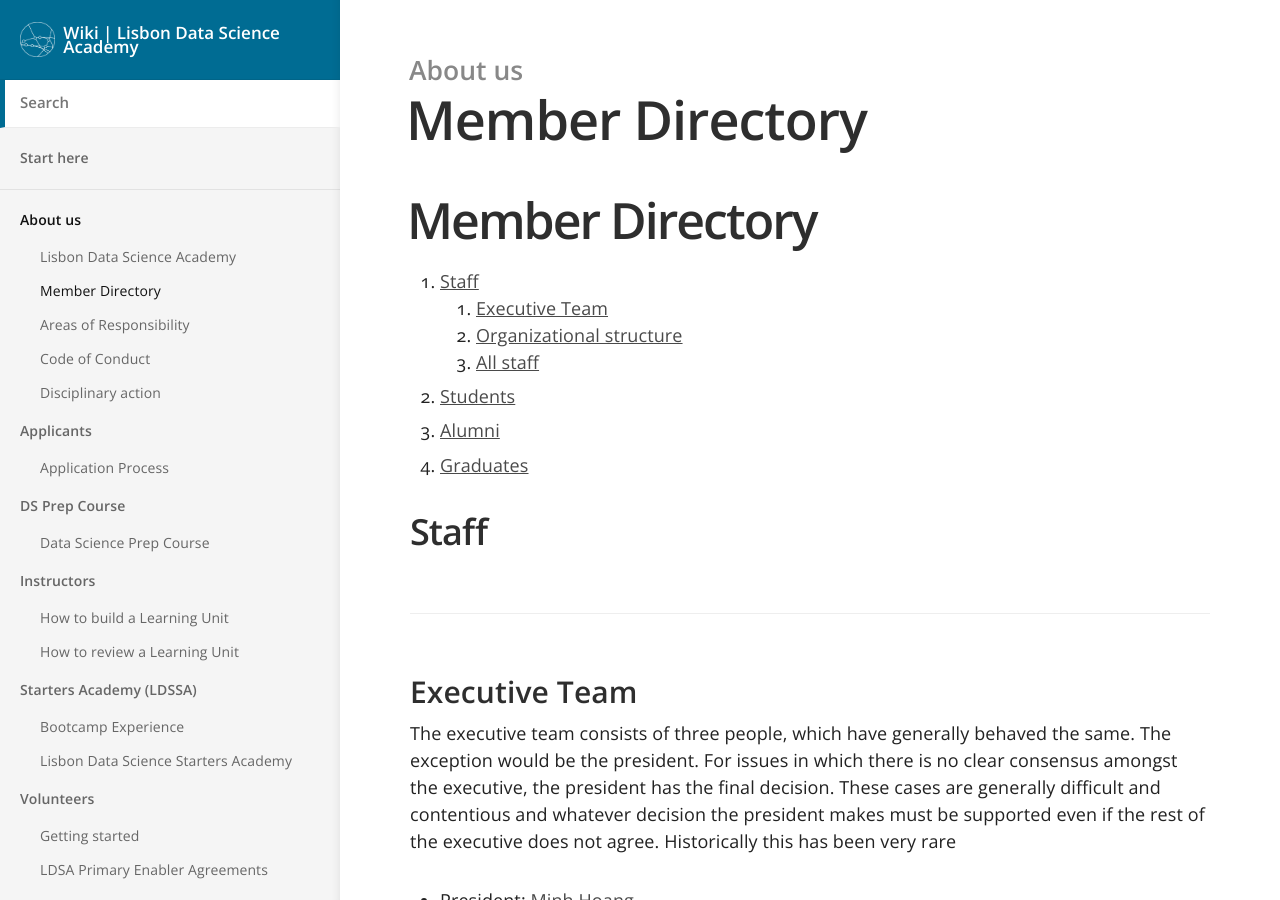
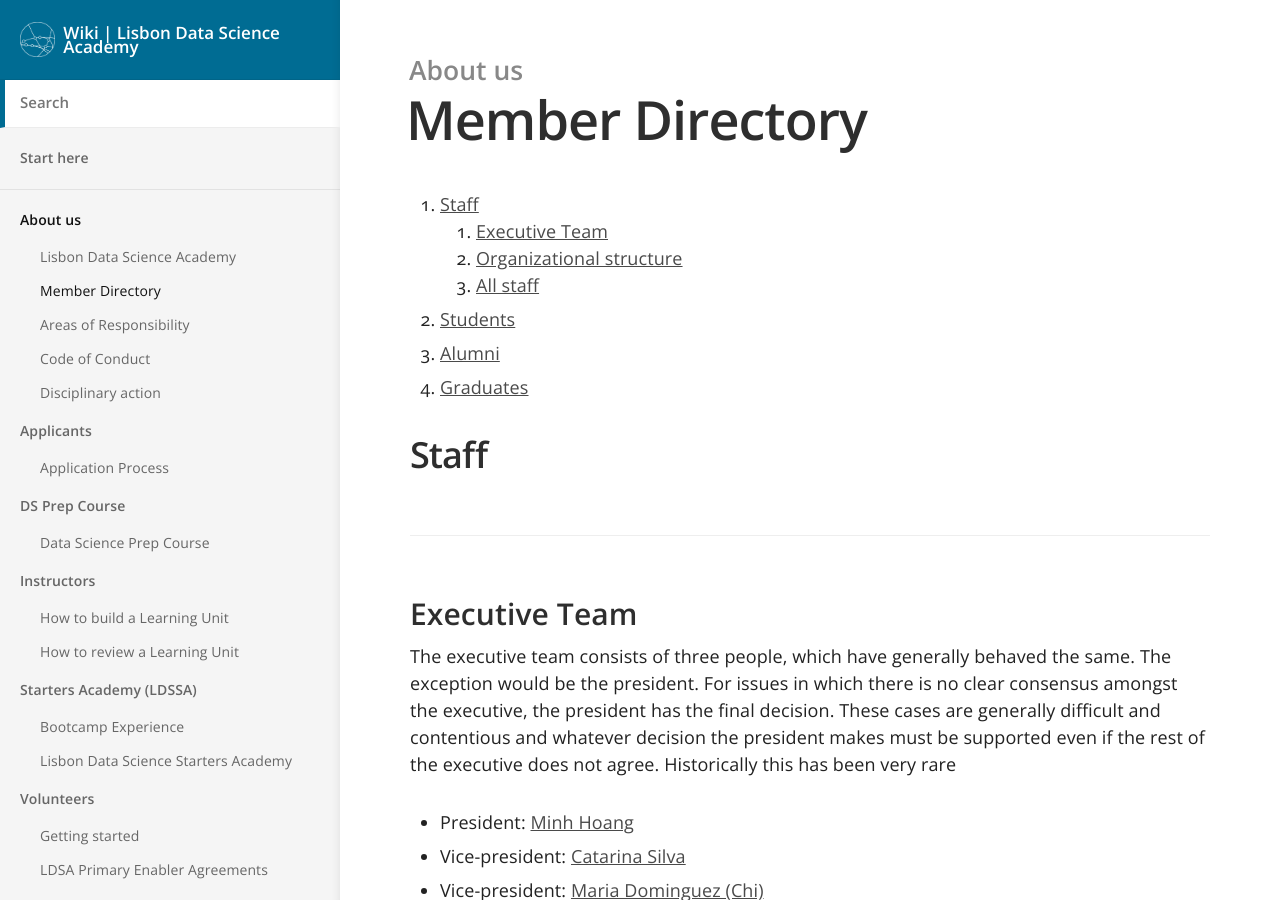
Before and after one commit to LDSSA/wiki, a Jekyll site: the page built from docs/_docs/About us/Member-Directory.md, in a window 1280 px wide and 900 px high. Built offline with Jekyll 4.4.1, drawn with Linux system fonts in a browser that asks for light colours.

Commit message:
remove extra title

```diff
--- a/docs/_docs/About us/Member-Directory.md
+++ b/docs/_docs/About us/Member-Directory.md
@@ -4,7 +4,6 @@ category: About us
 order: 2
 ---
 
-# Member Directory
 
 1. [Staff](#staff)
    1. [Executive Team](#executive-team)
```
